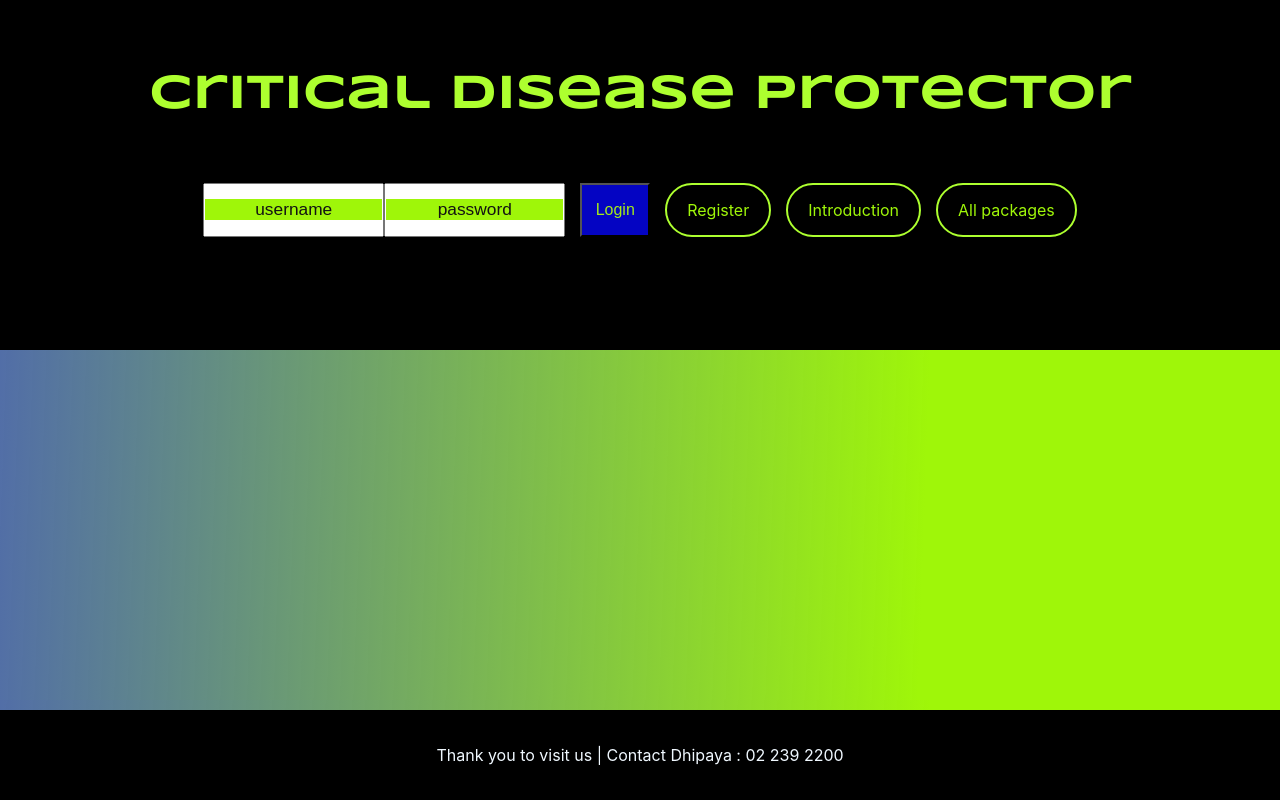
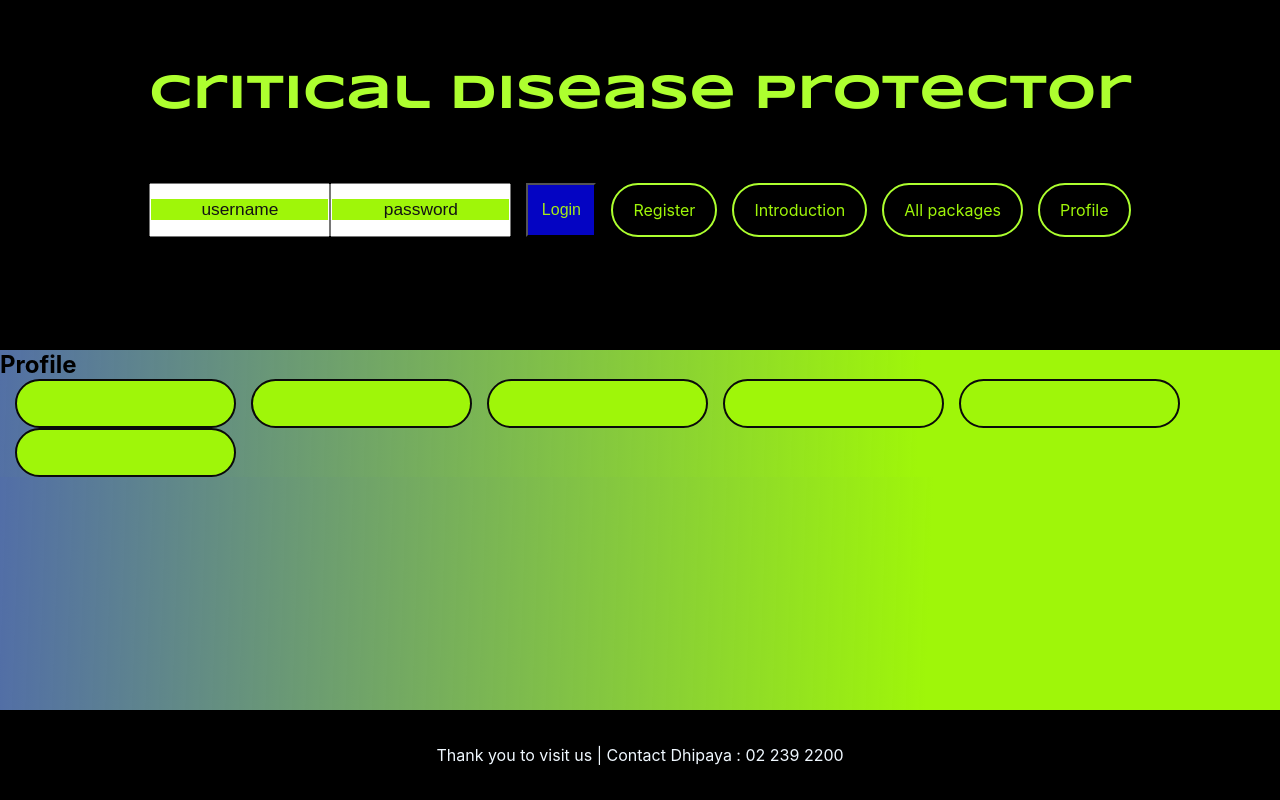
Before and after one commit to JoaNattapon/project4-frontend-, a React (Create React App) app: page /profile in a window 1280 px wide. Built offline with nearby package versions, Linux system fonts and the light colour scheme; no server answers.

Commit message:
Added css

```diff
--- a/src/App.js
+++ b/src/App.js
@@ -6,6 +6,7 @@ import PackageList from "./components/PackageList";
 import SignupForm from "./components/SignupForm";
 import Introduction from "./components/Introduction";
 import FooterPage from "./components/FooterPage";
+import Profile from "./components/Profile";
 
 
 function App() {
@@ -18,6 +19,7 @@ function App() {
         <Route path='/' element={<Introduction />}/>
         <Route path='/letpackages' element={<PackageList />}/>
         <Route path='/letsignup' element={<SignupForm />}/>
+        <Route path='/profile' element={<Profile />} />
 
       </Routes>
       <FooterPage />
--- a/src/components/LandingPage.js
+++ b/src/components/LandingPage.js
@@ -9,6 +9,7 @@ const LandingPage = () => {
     const [username, setUsername] = useState("");
     const [password, setPassword] = useState("");
 
+    const [message, setMessage] = useState("");
 
     const sentUserPassword = () => {
         console.log(username)
@@ -19,7 +20,7 @@ const LandingPage = () => {
                 password:password,
             })
             .then((response) => {
-
+                setMessage('Logged in successfully')
             })
             .catch((error) => {
                 console.log(error)
@@ -63,7 +64,9 @@ const LandingPage = () => {
                 <Link to='/letsignup' className="signuplink" ><p>Register</p></Link>
                 <Link to='/' className="signuplink" ><p>Introduction</p></Link>
                 <Link to='/letpackages' className="signuplink" ><p>All packages</p></Link>
+                <Link to='/profile' className="signuplink" ><p>Profile</p></Link>
             </div>
+            <p className="loggedinsuccess">{message}</p>
         </div>
     )
 }
--- /dev/null
+++ b/src/components/Profile.js
@@ -0,0 +1,37 @@
+import React, { useEffect, useState } from "react";
+import './style.css';
+import { BrowserRouter, Routes, Route, Link, Navigation } from 'react-router-dom';
+import gsap from "gsap";
+import axios from "axios";
+
+const Profile = () => {
+
+    const [user, setUser] = useState({})
+
+
+
+    useEffect(() => {
+        axios.get("http://localhost:8000/users/<int:pk>")
+        .then(response => {
+
+        })
+        .catch(error => {
+            console.log(error)
+        })
+    }, [])
+
+    return(
+        <div>
+            <h2>{user.name}Profile</h2>
+            <input className="signupbtn" type="text" value={user.username} />
+            <input className="signupbtn" type="text" value={user.password} />
+            <input className="signupbtn" type="text" value={user.name} />
+            <input className="signupbtn" type="text" value={user.address} />
+            <input className="signupbtn" type="text" value={user.email} />
+            <input className="signupbtn" type="text" value={user.package} />
+
+        </div>
+    )
+}
+
+export default Profile;
--- a/src/components/style.css
+++ b/src/components/style.css
@@ -31,6 +31,12 @@ body {
 .below-header {
     display: flex;
     margin-top: 70px;
+}
+.loggedinsuccess {
+    position: absolute;
+    top: 250px;
+    left: 305px;
+    color: rgb(20, 199, 4);
 }
 
 /* ------------------- Insurance Card --------------*/
@@ -217,7 +223,7 @@ span:before {
         margin-top: 24%;
     }
     .landing-header {
-        height: 450px;
+        height: 580px;
     }
     .landing-header h2 {
         font-size: 1.5em;
@@ -248,4 +254,9 @@ span:before {
     .signupform {
         min-height: 600px;
     }
+    .loggedinsuccess {
+        position: absolute;
+        top: 0;
+        right: 0;
+    }
 }
```
